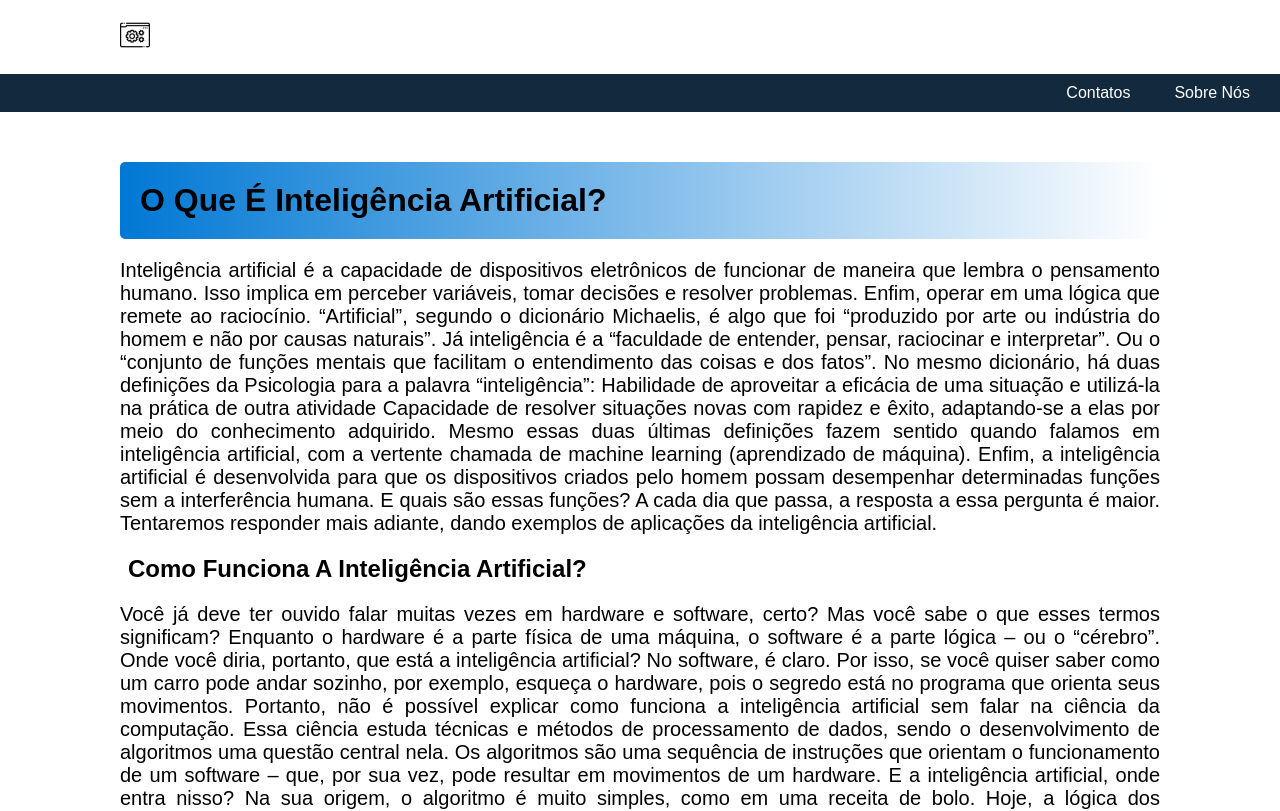
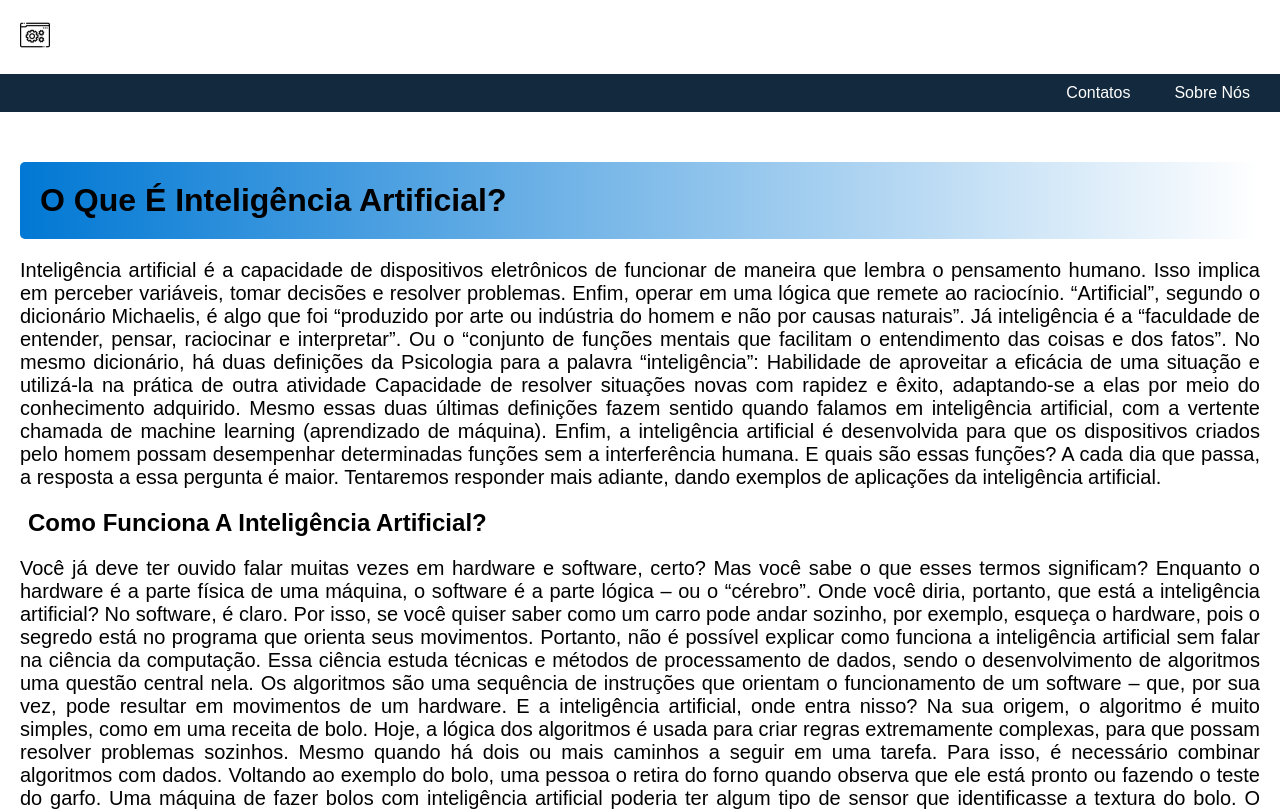
Before and after one commit to alvesgit-hub/projeto-ameca, a plain HTML site: page index.html in a window 1280 px wide. Shown: the top 811 px of the page. Drawn offline with Linux system fonts and the light colour scheme.

Commit message:
atualizado

```diff
--- a/estilo/style.css
+++ b/estilo/style.css
@@ -22,7 +22,7 @@ main{
 header{
     padding-top: 20px;
     padding-bottom: 20px;
-    padding-left: 120px;
+    padding-left: 20px;
 
 }
 header > a{
@@ -58,8 +58,8 @@ nav >a:hover{
 
 main{
     padding-top: 50px;
-    padding-left: 120px;
-    padding-right: 120px;
+    padding-left: 20px;
+    padding-right: 20px;
     font-family: Arial, Helvetica, sans-serif;
 
 }
```
